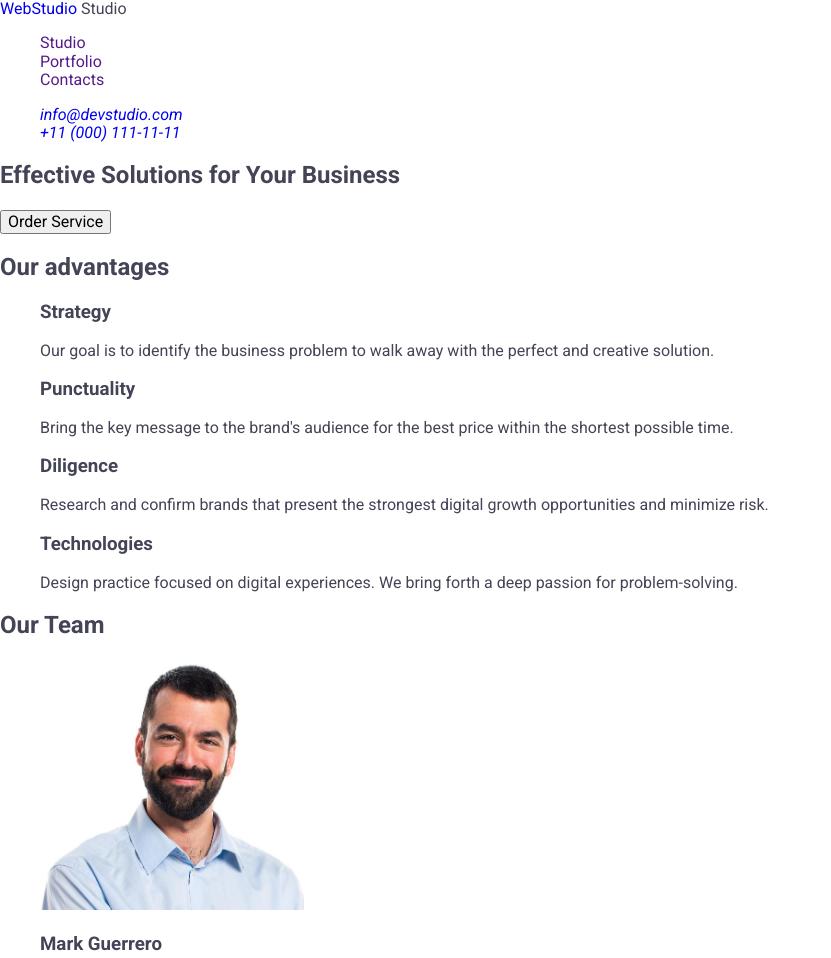
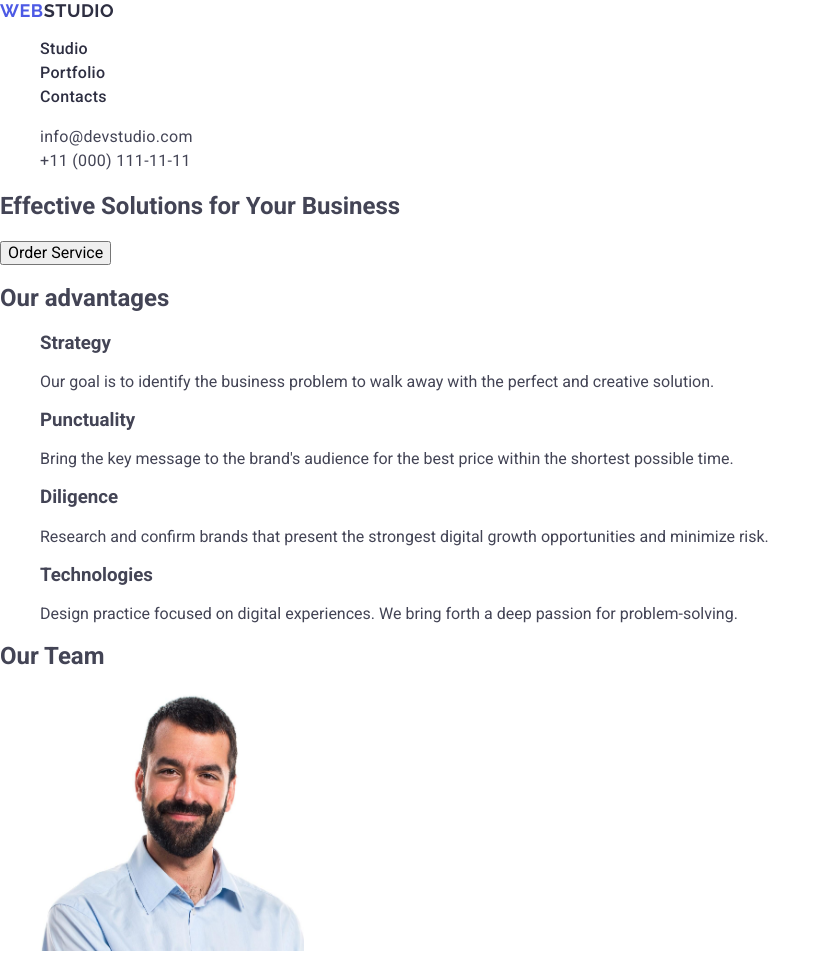
Before and after one commit to whynotphrog/goit-markup-hw-02, a plain HTML site: page index.html in a window 1280 px wide. Shown: the top 958 px of the page, without its empty margins (0-831 px from the left). Drawn offline with nearby package versions, Linux system fonts and the light colour scheme.

Commit message:
add styles header

```diff
--- a/css/styles.css
+++ b/css/styles.css
@@ -1,10 +1,13 @@
+ /*  font-family: "Raleway", sans-serif;
+  font-family: "Roboto" sans-serif; */
+
 body {
-    font-family: "Roboto",  sans-serif;
-color: #434455 ;
-background-color: #ffffff;
+    font-family: 'Roboto',  sans-serif;
+    color: #434455 ;
+    background-color: #fff;
 }
 
-ul {
+ul, ol {
     list-style-type: none;
 }
 
@@ -12,12 +15,45 @@ a {
     text-decoration: none;
 }
 
-#logo {
-    font-family: "Raleway", sans-serif;
+.logo {
+    font-family: 'Raleway', sans-serif;
+    font-size: 18px;
+    line-height: 1.17;
+    letter-spacing: 0.03em;
+    text-transform: uppercase;
     color: #4d5ae5;
-    font-size: 18px;
-    font-weight: 700;
-    line-height: 1.17;
-    letter-spacing: 0.03;
-    text-transform: uppercase;
 }
+
+.header-logo .logo-part {
+   color: #2E2F42;
+}
+
+.footer-logo .logo-part {
+    color:#2E2F42;
+}
+
+.nav-link {
+    font-weight: 500;
+    font-size: 16px;
+    line-height: 1.5;
+    letter-spacing: 0.02em;
+    color: #2e2f42;
+}
+
+.nav-link:hover,
+.nav-link:focus,
+.contacts-link:hover,
+.contacts-link:focus {
+    color: #404bbf;
+}
+
+.contacts {
+    font-style:normal;
+}
+
+.contacts-link {
+    font-size: 16px;
+    line-height: 1.5;
+    letter-spacing: 0.02em;
+    color: #434455;
+}
--- a/index.html
+++ b/index.html
@@ -3,7 +3,8 @@
   <head>
     <meta charset="UTF-8" />
     <meta name="viewport" content="width=device-width, initial-scale=1.0" />
-    <title>Homework #2</title>
+    <title>Web Studio</title>
+
     <link
       rel="stylesheet"
       href="https://cdnjs.cloudflare.com/ajax/libs/modern-normalize/3.0.1/modern-normalize.min.css"
@@ -11,29 +12,42 @@
       crossorigin="anonymous"
       referrerpolicy="no-referrer"
     />
-    <link rel="stylesheet" href="./css/styles.css" />
+
     <link rel="preconnect" href="https://fonts.googleapis.com" />
     <link rel="preconnect" href="https://fonts.gstatic.com" crossorigin />
     <link
-      href="https://fonts.googleapis.com/css2?family=Raleway:ital,wght@0,100..900;1,100..900&family=Roboto:ital,wght@0,100;0,300;0,400;0,500;0,700;0,900;1,100;1,300;1,400;1,500;1,700;1,900&display=swap"
+      href="https://fonts.googleapis.com/css2?family=Raleway:wght@700&family=Roboto:wght@400; 500; 700&display=swap"
       rel="stylesheet"
     />
+
+    <link rel="stylesheet" href="./css/styles.css" />
   </head>
   <body>
-    <header>
-      <nav>
-        <a href="./index.html" class="logo">WebStudio</a>
-        <span class="accent">Studio</span>
-        <ul>
-          <li><a href="">Studio</a></li>
-          <li><a href="">Portfolio</a></li>
-          <li><a href="">Contacts</a></li>
+    <header class="page-header">
+      <nav class="header-nav">
+        <a class="logo header-logo" href="./index.html"
+          >Web<span class="logo-part">Studio</span></a
+        >
+        <ul class="nav-list">
+          <li class="nav-item">
+            <a href="./index.html" class="nav-link">Studio</a>
+          </li>
+          <li class="nav-item"><a href="" class="nav-link">Portfolio</a></li>
+          <li class="nav-item"><a href="" class="nav-link">Contacts</a></li>
         </ul>
       </nav>
-      <address>
-        <ul>
-          <li><a href="mailto:info@devstudio.com">info@devstudio.com</a></li>
-          <li><a href="tel:+110001111111">+11 (000) 111-11-11 </a></li>
+      <address class="contacts">
+        <ul class="contacts-list">
+          <li class="contacts-item">
+            <a href="mailto:info@devstudio.com" class="contacts-link"
+              >info@devstudio.com</a
+            >
+          </li>
+          <li class="contacts-item">
+            <a href="tel:+110001111111" class="contacts-link"
+              >+11 (000) 111-11-11
+            </a>
+          </li>
         </ul>
       </address>
     </header>
@@ -82,13 +96,19 @@
             <img
               src="./images/mark-guerrero.jpg"
               width="264"
+              height="260"
               alt="Mark Guerrero photo"
             />
             <h3>Mark Guerrero</h3>
             <p>Product Designer</p>
           </li>
           <li>
-            <img src="./images/tom-ford.jpg" width="264" alt="Tom Ford photo" />
+            <img
+              src="./images/tom-ford.jpg"
+              width="264"
+              height="260"
+              alt="Tom Ford photo"
+            />
             <h3>Tom Ford</h3>
             <p>Frontend Developer</p>
           </li>
@@ -96,6 +116,7 @@
             <img
               src="./images/camila-garcia.jpg"
               width="264"
+              height="260"
               alt="Camila Garcia photo"
             />
             <h3>Camila Garcia</h3>
@@ -105,6 +126,7 @@
             <img
               src="./images/daniel-wilson.jpg"
               width="264"
+              height="260"
               alt="Daniel Wilson photo"
             />
             <h3>Daniel Wilson</h3>
@@ -119,7 +141,8 @@
             <img
               src="./images/bank-app.jpg"
               alt="Screenshots of mobile banking app"
-              width="264"
+              width="360"
+              height="300"
             />
             <h3>Banking App</h3>
             <p>App</p>
@@ -128,7 +151,8 @@
             <img
               src="./images/cashless-payment.jpg"
               alt="Payment process with mobile phone"
-              width="264"
+              width="360"
+              height="300"
             />
             <h3>Cashless Payment</h3>
             <p>Marketing</p>
@@ -137,7 +161,8 @@
             <img
               src="./images/meditation-app.jpg"
               alt="Screens of mobile phone and laptop showing app"
-              width="264"
+              width="360"
+              height="300"
             />
             <h3>Meditation App</h3>
             <p>App</p>
@@ -146,7 +171,8 @@
             <img
               src="./images/taxi-service.jpg"
               alt="Taxi driver in car view from outside"
-              width="264"
+              width="360"
+              height="300"
             />
             <h3>Taxi Service</h3>
             <p>Marketing</p>
@@ -155,7 +181,8 @@
             <img
               src="./images/screen-illustrations.jpg"
               alt="Mobile phone and 4 types of wallpapers"
-              width="264"
+              width="360"
+              height="300"
             />
             <h3>Screen Illustrations</h3>
             <p>Design</p>
@@ -164,7 +191,8 @@
             <img
               src="./images/girl-looking-at-phone.jpg"
               alt="Girl talking on a video call"
-              width="264"
+              width="360"
+              height="300"
             />
             <h3>Online Courses</h3>
             <p>Marketing</p>
@@ -173,7 +201,9 @@
       </section>
     </main>
     <footer>
-      <a href="./index.html">WebStudio</a>
+      <a href="./index.html" class="logo footer-logo"
+        >Web<span class="logo-part">Studio</span></a
+      >
       <p>
         Increase the flow of customers and sales for your business with digital
         marketing & growth solutions.
```
